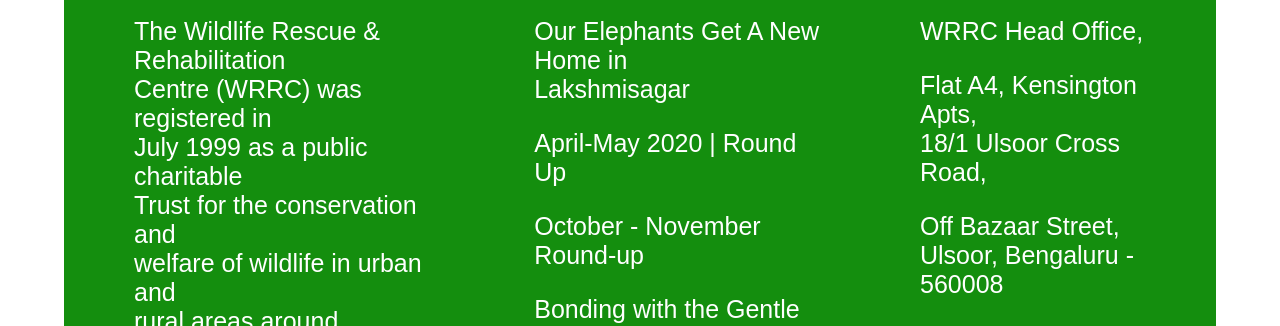
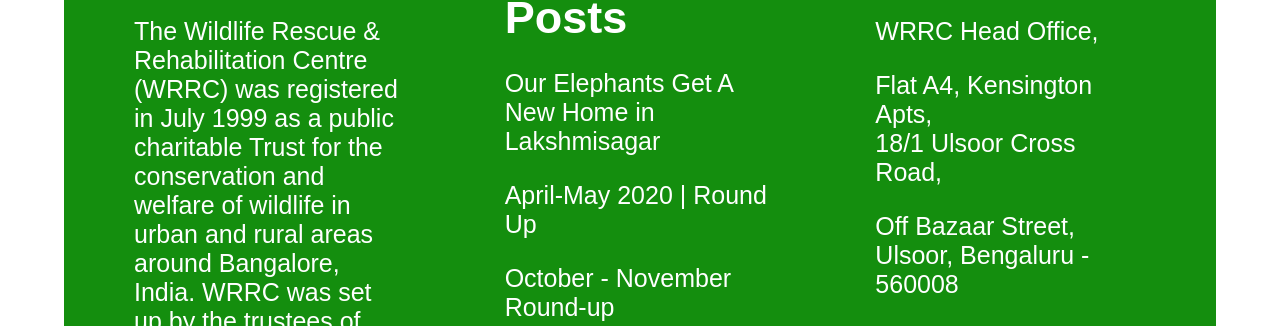
Before and after one commit to YogeshRahate/WRRC-website, a plain HTML site: page index.html in a window 1280 px wide. Shown: the part 4707-5033 px from the top of the page. Drawn offline with Linux system fonts and the light colour scheme.

Commit message:
Update styles

```diff
--- a/index.html
+++ b/index.html
@@ -140,17 +140,17 @@
                     <div class="about-us-2-txt">
                         <h2>WRRC</h2>
                             <p>
-                            The Wildlife Rescue & Rehabilitation <br>
-                            Centre (WRRC) was registered in <br>
-                            July 1999 as a public charitable <br>
-                            Trust for the conservation and <br>
-                            welfare of wildlife in urban and <br>
-                            rural areas around Bangalore, India. <br>
-                            WRRC was set up by the trustees of <br>
-                            Compassion Unlimited Plus Action <br>
-                            (CUPA), in response to a keenly felt <br>
-                            need: to provide relief to wild <br>
-                            animals, birds and reptiles. <br>
+                            The Wildlife Rescue & Rehabilitation
+                            Centre (WRRC) was registered in
+                            July 1999 as a public charitable
+                            Trust for the conservation and
+                            welfare of wildlife in urban and
+                            rural areas around Bangalore, India.
+                            WRRC was set up by the trustees of
+                            Compassion Unlimited Plus Action
+                            (CUPA), in response to a keenly felt
+                            need: to provide relief to wild
+                            animals, birds and reptiles.
                             </p>
                     </div>
                     <div class="about-us-2-txt">
--- a/styles.css
+++ b/styles.css
@@ -11,7 +11,7 @@
     text-decoration: none;
     list-style: none;
     transition: all 0.3s ease 0s;
-    padding: 8px 16px;  /* More padding for box effect */
+    padding: 8px 16px;
     border-radius: 10px;
     display: inline-block;
 }
@@ -434,6 +434,7 @@
     font-size: 30px;
     margin-top: 10%;
     color: white;
+    width: 30%;
 }
 .about-us-2-txt p{
     margin-top: 25px;
```
